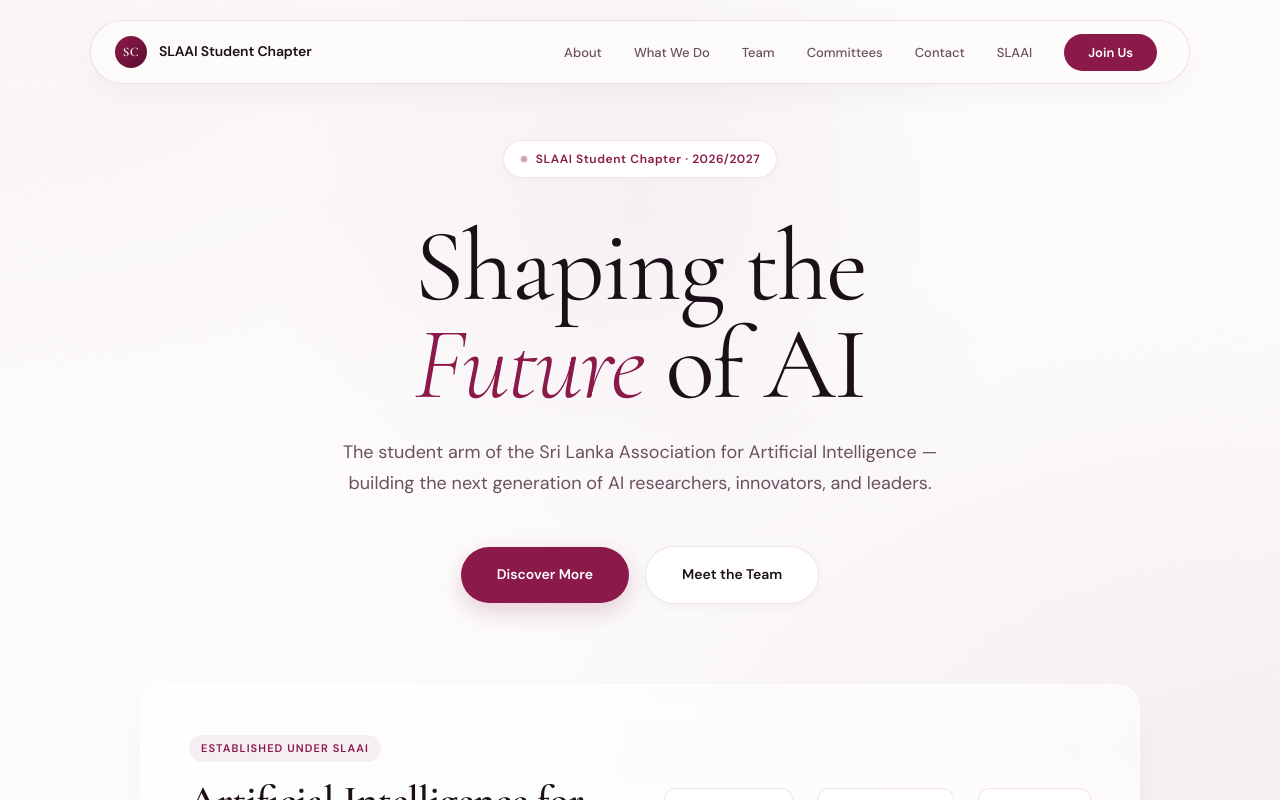
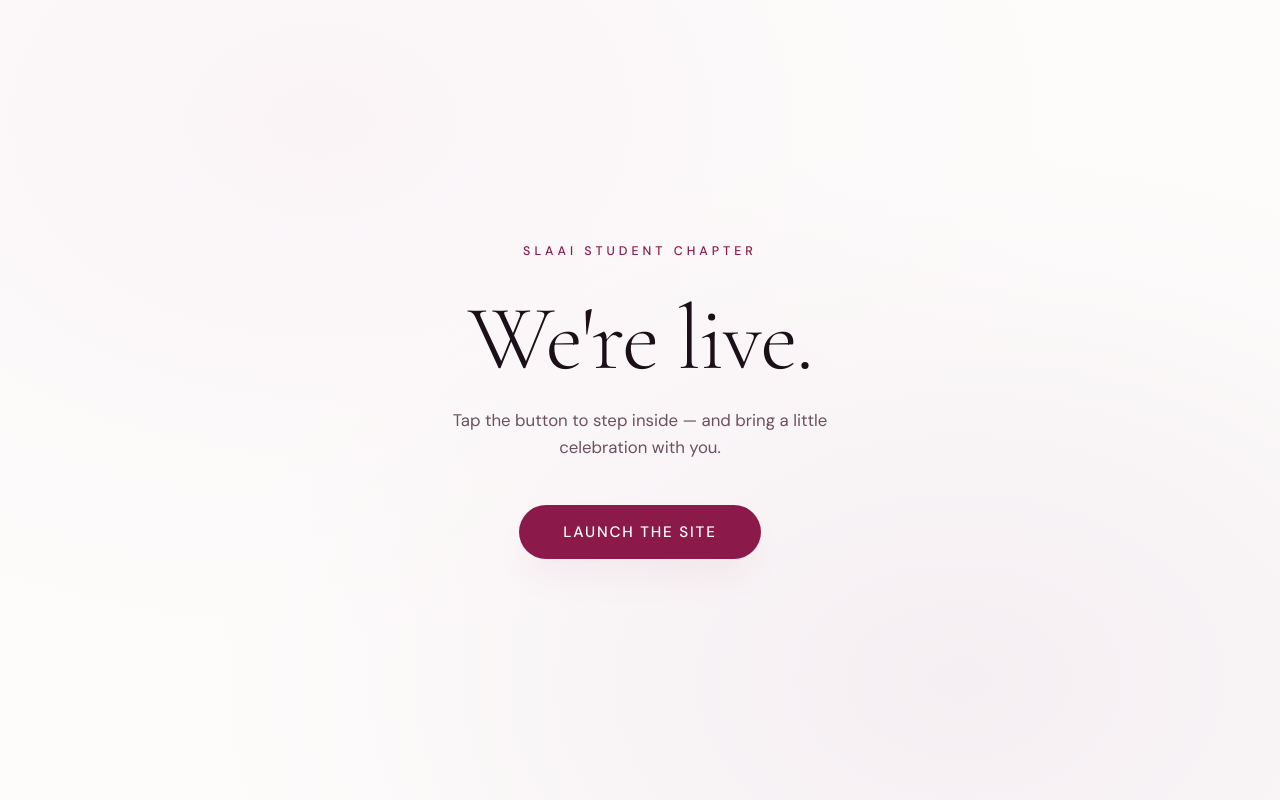
Before and after one commit to slaaistudentchapter-org/slaai-sc-web, a React (Vite) app: page / in a window 1280 px wide. Shown: the top 800 px of the page. Built offline with nearby package versions, Linux system fonts and the light colour scheme.

Commit message:
add launch confetti gate

```diff
--- a/src/App.jsx
+++ b/src/App.jsx
@@ -1,4 +1,5 @@
 import { useEffect } from 'react';
+import LaunchGate from '@/components/LaunchGate';
 import Navbar from '@/components/Navbar';
 import Hero from '@/components/Hero';
 import About from '@/components/About';
@@ -32,6 +33,7 @@
 
   return (
     <>
+      <LaunchGate />
       <Navbar />
       <main>
         <Hero />
--- /dev/null
+++ b/src/components/LaunchGate.jsx
@@ -0,0 +1,126 @@
+import { useEffect, useState } from 'react';
+import '@/styles/LaunchGate.css';
+
+// TODO: remove after launch celebration window closes.
+// To re-show the gate (testing or a second celebration): visit the site with #relaunch
+// e.g. https://slaai.example/#relaunch — it wipes the stored flag and reloads the gate.
+// To wipe manually from devtools: localStorage.removeItem('slaai-launched')
+
+const STORAGE_KEY = 'slaai-launched';
+const RESET_HASH = '#relaunch';
+const CONFETTI_COLORS = ['#8B1A4A', '#C4943A', '#C4325A']; // crimson, gold, crimson-light
+const CONFETTI_COUNT = 500;
+const EXIT_MS = 7800;
+
+function readInitialState() {
+  if (typeof window === 'undefined') return { launched: false, resetRequested: false };
+  const resetRequested = window.location.hash === RESET_HASH;
+  if (resetRequested) {
+    window.localStorage.removeItem(STORAGE_KEY);
+    window.history.replaceState(null, '', window.location.pathname + window.location.search);
+    return { launched: false, resetRequested: true };
+  }
+  return { launched: window.localStorage.getItem(STORAGE_KEY) === '1', resetRequested: false };
+}
+
+function buildConfetti() {
+  const fallDistance = (typeof window !== 'undefined' ? window.innerHeight : 800) + 200;
+  return Array.from({ length: CONFETTI_COUNT }, (_, i) => {
+    const angle = Math.random() * Math.PI * 2;
+    const speed = 320 + Math.random() * 1050; // burst radius in px — large enough to reach screen edges
+    const burstX = Math.cos(angle) * speed;
+    const burstY = Math.sin(angle) * speed;
+    return {
+      id: i,
+      color: CONFETTI_COLORS[i % CONFETTI_COLORS.length],
+      delay: Math.random() * 500,
+      duration: 5200 + Math.random() * 3800,
+      burstX,
+      burstY,
+      endX: burstX + (Math.random() - 0.5) * 360,
+      endY: fallDistance,
+      rotate: (Math.random() - 0.5) * 1080,
+      size: 11 + Math.random() * 14,
+      ratio: 0.35 + Math.random() * 0.85,
+    };
+  });
+}
+
+export default function LaunchGate() {
+  const [{ launched }, setState] = useState(readInitialState);
+  const [phase, setPhase] = useState('idle'); // idle | celebrating | exiting
+  const [confetti, setConfetti] = useState([]);
+
+  useEffect(() => {
+    if (phase !== 'celebrating') return;
+    const reduced =
+      typeof window !== 'undefined' &&
+      window.matchMedia?.('(prefers-reduced-motion: reduce)').matches;
+    const fadeStart = reduced ? 80 : 5400;
+    const fade = setTimeout(() => setPhase('exiting'), fadeStart);
+    const done = setTimeout(() => {
+      window.localStorage.setItem(STORAGE_KEY, '1');
+      setState({ launched: true, resetRequested: false });
+    }, EXIT_MS);
+    return () => {
+      clearTimeout(fade);
+      clearTimeout(done);
+    };
+  }, [phase]);
+
+  if (launched) return null;
+
+  const handleLaunch = () => {
+    if (phase !== 'idle') return;
+    setConfetti(buildConfetti());
+    setPhase('celebrating');
+  };
+
+  return (
+    <div
+      className={`launch-gate launch-gate--${phase}`}
+      role="dialog"
+      aria-modal="true"
+      aria-label="Site launch"
+    >
+      <div className="launch-gate__panel">
+        <p className="launch-gate__eyebrow">SLAAI Student Chapter</p>
+        <h1 className="launch-gate__title">We're live.</h1>
+        <p className="launch-gate__subtitle">
+          Tap the button to step inside — and bring a little celebration with you.
+        </p>
+        <button
+          type="button"
+          className="launch-gate__button"
+          onClick={handleLaunch}
+          disabled={phase !== 'idle'}
+        >
+          {phase === 'idle' ? 'Launch the site' : 'Welcome'}
+        </button>
+      </div>
+
+      {confetti.length > 0 && (
+        <div className="launch-gate__confetti" aria-hidden="true">
+          {confetti.map(p => (
+            <span
+              key={p.id}
+              className="launch-gate__piece"
+              style={{
+                background: p.color,
+                width: `${p.size}px`,
+                height: `${p.size * p.ratio}px`,
+                animationDelay: `${p.delay}ms`,
+                animationDuration: `${p.duration}ms`,
+                '--burst-x': `${p.burstX}px`,
+                '--burst-y': `${p.burstY}px`,
+                '--end-x': `${p.endX}px`,
+                '--end-y': `${p.endY}px`,
+                '--rotate': `${p.rotate}deg`,
+              }}
+            />
+          ))}
+        </div>
+      )}
+    </div>
+  );
+}
--- /dev/null
+++ b/src/styles/LaunchGate.css
@@ -0,0 +1,139 @@
+.launch-gate {
+  position: fixed;
+  inset: 0;
+  z-index: 9999;
+  display: grid;
+  place-items: center;
+  padding: 2rem;
+  background: var(--warm-white);
+  background-image:
+    radial-gradient(at 25% 15%, var(--crimson-mist) 0px, transparent 55%),
+    radial-gradient(at 75% 85%, var(--crimson-pale) 0px, transparent 55%);
+  overflow: hidden;
+  transition: opacity 2000ms cubic-bezier(0.16, 1, 0.3, 1),
+              visibility 2000ms cubic-bezier(0.16, 1, 0.3, 1);
+}
+
+.launch-gate--exiting {
+  opacity: 0;
+  pointer-events: none;
+}
+
+.launch-gate__panel {
+  position: relative;
+  z-index: 1;
+  text-align: center;
+  max-width: 560px;
+}
+
+.launch-gate__eyebrow {
+  font-family: 'DM Sans', sans-serif;
+  font-size: 0.78rem;
+  font-weight: 500;
+  letter-spacing: 0.32em;
+  text-transform: uppercase;
+  color: var(--crimson);
+  margin-bottom: 1.75rem;
+}
+
+.launch-gate__title {
+  font-family: 'Cormorant Garamond', serif;
+  font-weight: 300;
+  font-size: clamp(3rem, 9vw, 5.75rem);
+  line-height: 1.05;
+  color: var(--ink);
+  margin-bottom: 1.25rem;
+}
+
+.launch-gate__subtitle {
+  font-family: 'DM Sans', sans-serif;
+  font-size: 1.05rem;
+  color: var(--ink-muted);
+  margin: 0 auto 2.75rem;
+  max-width: 38ch;
+  line-height: 1.6;
+}
+
+.launch-gate__button {
+  font-family: 'DM Sans', sans-serif;
+  font-size: 0.95rem;
+  font-weight: 500;
+  letter-spacing: 0.12em;
+  text-transform: uppercase;
+  padding: 1.05rem 2.75rem;
+  background: var(--crimson);
+  color: var(--warm-white);
+  border: none;
+  border-radius: var(--radius-pill);
+  cursor: pointer;
+  box-shadow: var(--shadow-soft);
+  transition: transform 220ms cubic-bezier(0.16, 1, 0.3, 1),
+              box-shadow 220ms ease,
+              background 220ms ease,
+              opacity 220ms ease;
+}
+
+.launch-gate__button:hover:not(:disabled) {
+  background: var(--crimson-deep);
+  transform: translateY(-2px);
+  box-shadow: var(--shadow-hover);
+}
+
+.launch-gate__button:focus-visible {
+  outline: 2px solid var(--gold);
+  outline-offset: 4px;
+}
+
+.launch-gate__button:disabled {
+  cursor: default;
+  opacity: 0.85;
+}
+
+.launch-gate__confetti {
+  position: absolute;
+  inset: 0;
+  pointer-events: none;
+  overflow: visible;
+}
+
+.launch-gate__piece {
+  position: absolute;
+  top: 50%;
+  left: 50%;
+  border-radius: 2px;
+  will-change: transform, opacity;
+  animation-name: launch-gate-burst;
+  animation-fill-mode: forwards;
+}
+
+@keyframes launch-gate-burst {
+  0% {
+    transform: translate3d(-50%, -50%, 0) rotate(0deg) scale(0.5);
+    opacity: 1;
+    animation-timing-function: cubic-bezier(0.12, 0.9, 0.3, 1); /* fast burst, decelerate into apex */
+  }
+  26% {
+    /* apex of burst — momentary suspension from ease-out into ease-in */
+    transform:
+      translate3d(calc(-50% + var(--burst-x)), calc(-50% + var(--burst-y)), 0)
+      rotate(calc(var(--rotate) * 0.24))
+      scale(1);
+    opacity: 1;
+    animation-timing-function: cubic-bezier(0.62, 0, 0.88, 1); /* gravity ease-in — accelerates downward */
+  }
+  92% { opacity: 1; }
+  100% {
+    transform:
+      translate3d(calc(-50% + var(--end-x)), calc(-50% + var(--end-y)), 0)
+      rotate(var(--rotate))
+      scale(1);
+    opacity: 0;
+  }
+}
+
+@media (prefers-reduced-motion: reduce) {
+  .launch-gate {
+    transition-duration: 250ms;
+  }
+  .launch-gate__confetti { display: none; }
+}
```
